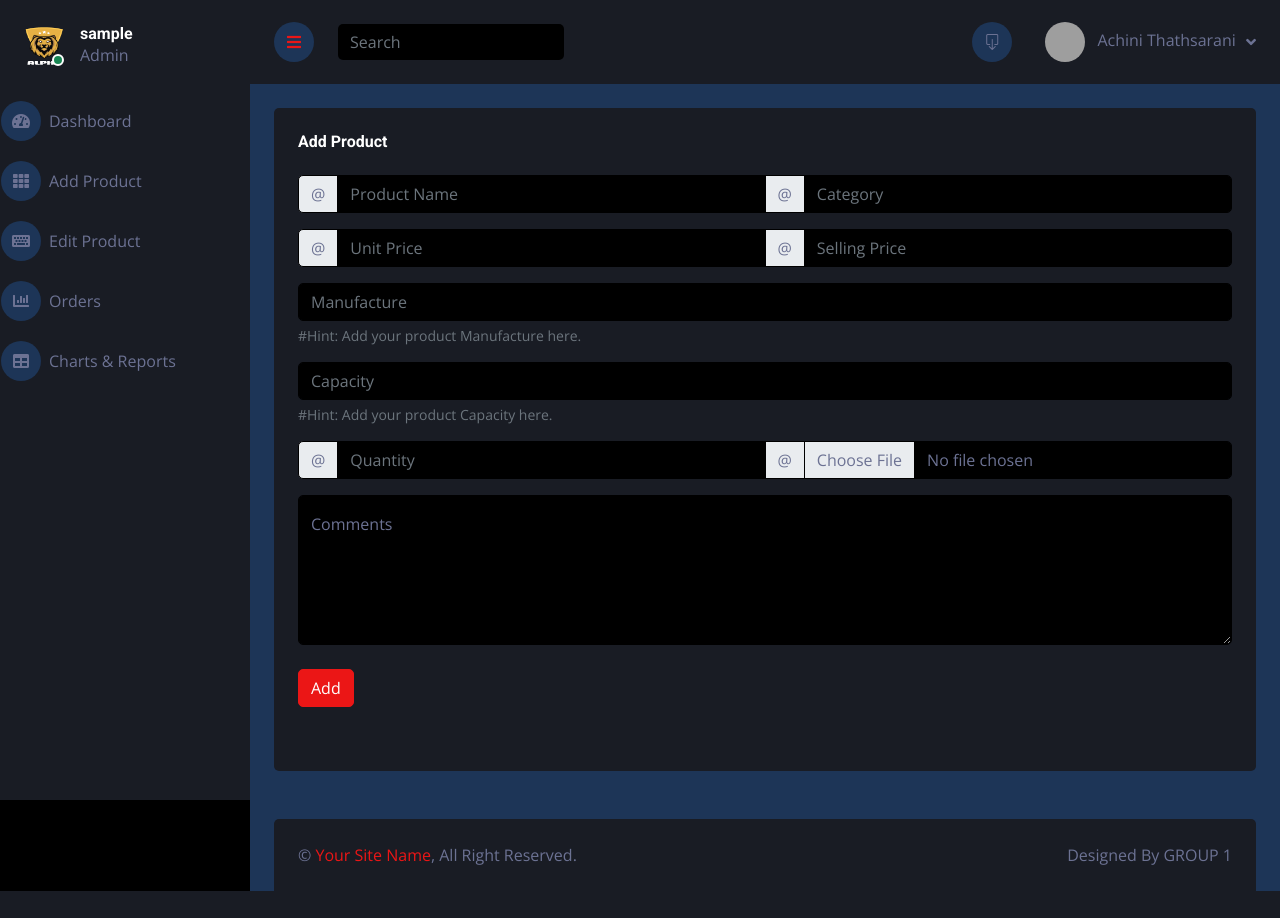
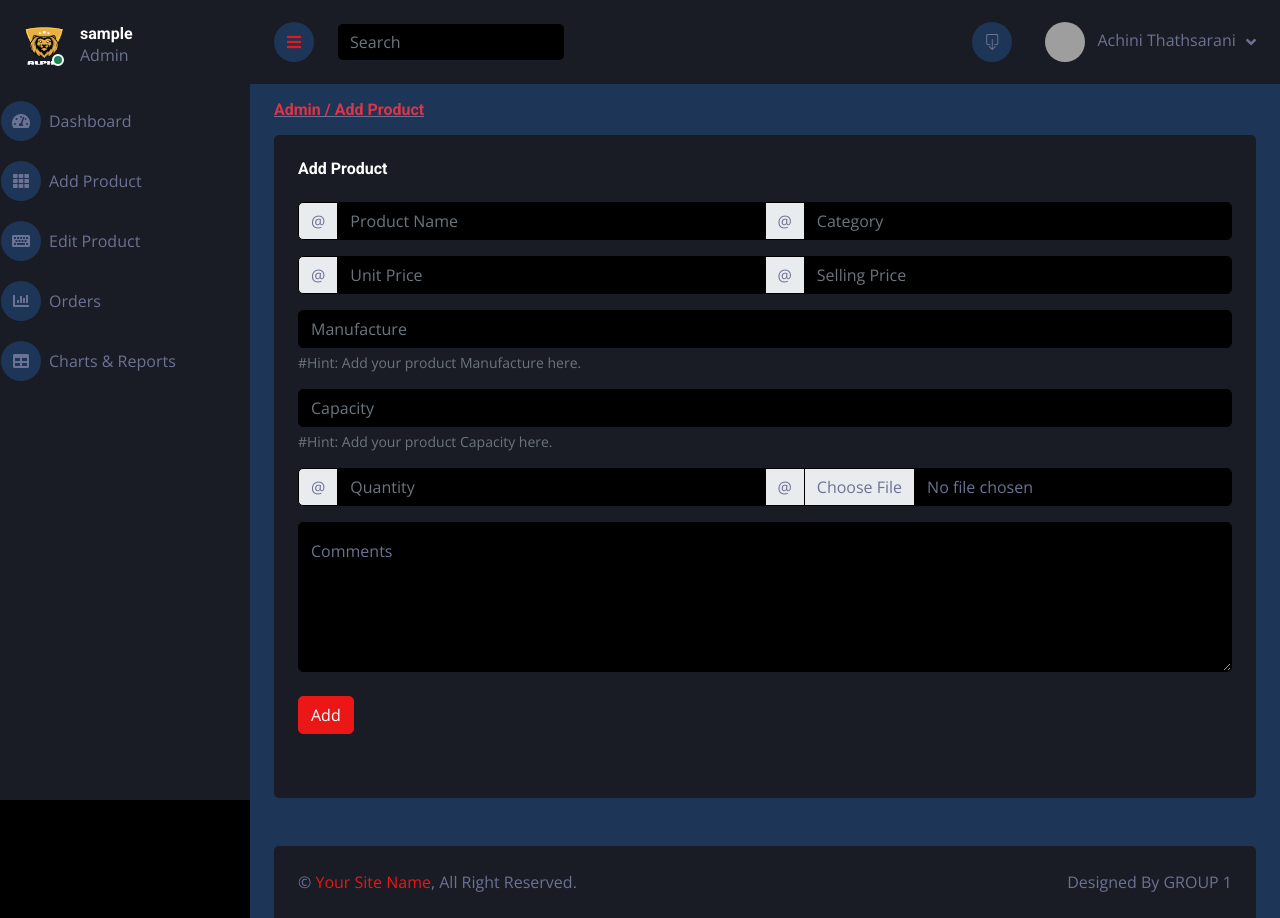
Before and after one commit to Achinit99/Group1_Project, a PHP site: page /group1/add.php in a window 1280 px wide. Before the commit the page ends 891 px from the top, so only its background shows below. Run offline with PHP 8.4, Linux system fonts and the light colour scheme; the visitor is signed in with stand-in values (Sample User, id 1); some libraries are stand-ins or nearby versions; grey boxes are pictures that could not be loaded.

Commit message:
add site map to admin

```diff
--- a/add.php
+++ b/add.php
@@ -59,9 +59,10 @@ include_once('dashtemp.php');
 
 <!DOCTYPE html>
 
+<u><h6 class="text-danger mx-4 mt-3">Admin / Add Product</h6></u>
 
            <!-- add product -->
-           <div class="container-fluid pt-4 px-4">
+           <div class="container-fluid pt-2 px-4">
                 <div class="row g-4">
                     <div class="col-sm-12 col-xl-12">
                         <div class="bg-secondary rounded h-100 p-4">
--- a/edit.php
+++ b/edit.php
@@ -56,15 +56,13 @@ include_once('dashtemp.php');
 ?>
 
 
-
-
 <!DOCTYPE html>
 
 
-
+<u><h6 class="text-danger mx-4 mt-3">Admin / Edit Product</h6></u>
 
             <!-- Recent Sales Start -->
-            <div class="container-fluid pt-4 px-4">
+            <div class="container-fluid pt-2 px-4">
                 <div class="bg-secondary text-center rounded p-4">
                     <div class="d-flex align-items-center justify-content-between mb-4">
                         <h6 class="mb-0">Products</h6>
--- a/index2.php
+++ b/index2.php
@@ -40,7 +40,7 @@ include_once('dashtemp.php');
 
 <!DOCTYPE html>
 
-<u><h6 class="text-danger mx-3 mt-3">Admin / Home</h6></u>
+<u><h6 class="text-danger mx-4 mt-3">Admin / Home</h6></u>
             <!-- Sale & Revenue Start -->
 
             <div class="container-fluid pt-2">
--- a/orders.php
+++ b/orders.php
@@ -23,8 +23,10 @@ include_once('dashtemp.php');
 
 <!DOCTYPE html>
 
+<u><h6 class="text-danger mx-4 mt-3">Admin / Orders</h6></u>
+
                     <!-- Recent Sales Start -->
-                    <div class="container-fluid pt-4 px-4">
+                    <div class="container-fluid pt-2 px-4">
                         <div class="bg-secondary text-center rounded p-4">
                             <div class="d-flex align-items-center justify-content-between mb-4">
                                 <h6 class="mb-0">Orders</h6>
```
